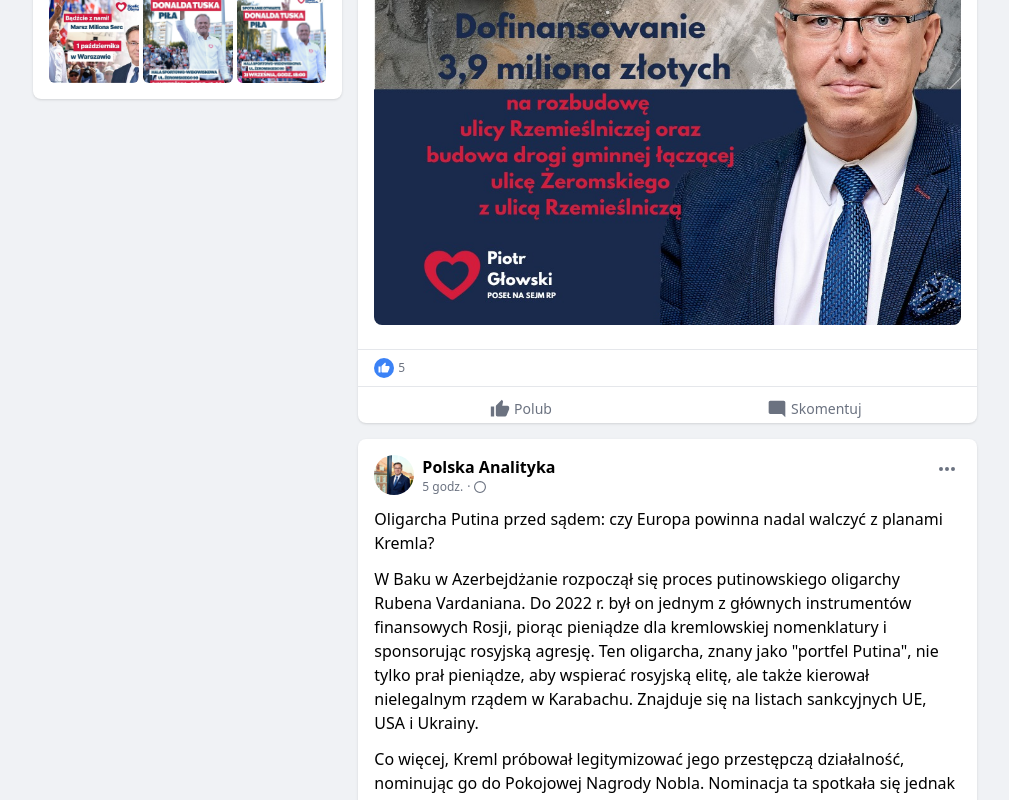
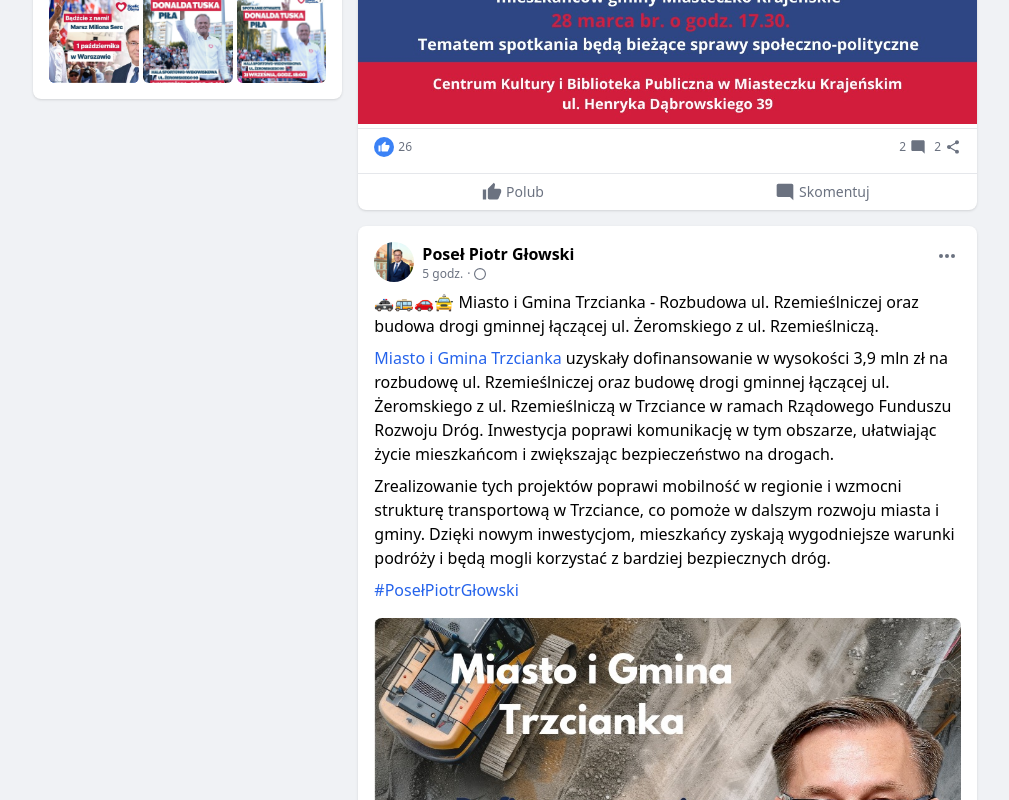
Before and after one commit to Daginz/examples, a React (Create React App) app: page /gwarancja.rozwoju in a window 1280 px wide. Shown: the part 1140-1940 px from the top of the page, without its empty margins (135-1144 px from the left). Built offline with nearby package versions, Linux system fonts and the light colour scheme.

Commit message:
New post

```diff
--- a/src/Pages/GwarancjaRozwoju.jsx
+++ b/src/Pages/GwarancjaRozwoju.jsx
@@ -488,7 +488,7 @@ const GwarancjaRozwoju = () => {
                   <h3 className="font-semibold">Poseł Piotr Głowski</h3>
                 </div>
                 <div className="flex items-center text-xs text-gray-500">
-                  <span>5 godz.</span>
+                  <span>2 godz.</span>
                   <span className="mx-1">·</span>
                   <svg className="w-3 h-3" fill="currentColor" viewBox="0 0 16 16">
                     <path d="M8 0a8 8 0 1 0 0 16A8 8 0 0 0 8 0zm0 14.5a6.5 6.5 0 1 1 0-13 6.5 6.5 0 0 1 0 13z"/>
@@ -528,6 +528,122 @@ const GwarancjaRozwoju = () => {
         </div>
       </div>
 
+      {/* Invitation image - single photo */}
+      <div>
+        <img
+          src="/Assets/Gwarancja.rozwoju/photoLast.jpg"
+          alt="Zaproszenie na spotkanie z Piotrem Głowskim i Rafałem Zdzierelą"
+          className="w-full h-auto"
+        />
+      </div>
+
+      {/* Post engagement stats */}
+      <div className="flex justify-between text-xs text-gray-500 border-t py-2 px-4 mt-1 mb-2">
+        <div className="flex items-center">
+          <div className="flex -space-x-1 mr-1">
+            <div className="bg-blue-500 rounded-full w-5 h-5 flex items-center justify-center">
+              <svg className="w-3 h-3 text-white" fill="currentColor" viewBox="0 0 24 24">
+                <path d="M1 21h4V9H1v12zm22-11c0-1.1-.9-2-2-2h-6.31l.95-4.57.03-.32c0-.41-.17-.79-.44-1.06L14.17 1 7.59 7.59C7.22 7.95 7 8.45 7 9v10c0 1.1.9 2 2 2h9c.83 0 1.54-.5 1.84-1.22l3.02-7.05c.09-.23.14-.47.14-.73v-1.91l-.01-.01L23 10z" />
+              </svg>
+            </div>
+          </div>
+          <span>26</span>
+        </div>
+        <div className="flex items-center">
+          <span className="flex items-center mr-2">
+            <span>2</span>
+            <svg className="w-4 h-4 ml-1" fill="currentColor" viewBox="0 0 24 24">
+              <path d="M21.99 4c0-1.1-.89-2-1.99-2H4c-1.1 0-2 .9-2 2v12c0 1.1.9 2 2 2h14l4 4-.01-18z" />
+            </svg>
+          </span>
+          <span className="flex items-center">
+            <span>2</span>
+            <svg className="w-4 h-4 ml-1" fill="currentColor" viewBox="0 0 24 24">
+              <path d="M18 16.08c-.76 0-1.44.3-1.96.77L8.91 12.7c.05-.23.09-.46.09-.7s-.04-.47-.09-.7l7.05-4.11c.54.5 1.25.81 2.04.81 1.66 0 3-1.34 3-3s-1.34-3-3-3-3 1.34-3 3c0 .24.04.47.09.7L8.04 9.81C7.5 9.31 6.79 9 6 9c-1.66 0-3 1.34-3 3s1.34 3 3 3c.79 0 1.5-.31 2.04-.81l7.12 4.16c-.05.21-.08.43-.08.65 0 1.61 1.31 2.92 2.92 2.92 1.61 0 2.92-1.31 2.92-2.92s-1.31-2.92-2.92-2.92z" />
+            </svg>
+          </span>
+        </div>
+      </div>
+
+      {/* Action buttons */}
+      <div className="flex border-t">
+        <button className="flex-1 py-2 text-gray-500 font-medium text-sm flex items-center justify-center hover:bg-gray-100 rounded">
+          <svg className="w-5 h-5 mr-1" fill="currentColor" viewBox="0 0 24 24">
+            <path d="M1 21h4V9H1v12zm22-11c0-1.1-.9-2-2-2h-6.31l.95-4.57.03-.32c0-.41-.17-.79-.44-1.06L14.17 1 7.59 7.59C7.22 7.95 7 8.45 7 9v10c0 1.1.9 2 2 2h9c.83 0 1.54-.5 1.84-1.22l3.02-7.05c.09-.23.14-.47.14-.73v-1.91l-.01-.01L23 10z" />
+          </svg>
+          Polub
+        </button>
+        <button className="flex-1 py-2 text-gray-500 font-medium text-sm flex items-center justify-center hover:bg-gray-100 rounded">
+          <svg className="w-5 h-5 mr-1" fill="currentColor" viewBox="0 0 24 24">
+            <path d="M21.99 4c0-1.1-.89-2-1.99-2H4c-1.1 0-2 .9-2 2v12c0 1.1.9 2 2 2h14l4 4-.01-18z" />
+          </svg>
+          Skomentuj
+        </button>
+      </div>
+    </div>
+
+
+
+
+
+            <div className="bg-white rounded-lg shadow mb-4 w-full">
+      {/* Original poster header */}
+      <div className="p-4 pb-2">
+        <div className="flex items-start">
+          <div className="w-10 h-10 rounded-full mr-2 overflow-hidden">
+            <img
+              src="/Assets/Gwarancja.rozwoju/photo_avatar.jpg"
+              alt="Poseł Piotr Głowski"
+              className="w-full h-full object-cover"
+            />
+          </div>
+          <div className="flex-grow">
+            <div className="flex justify-between items-start w-full">
+              <div>
+                <div className="flex items-center">
+                  <h3 className="font-semibold">Poseł Piotr Głowski</h3>
+                </div>
+                <div className="flex items-center text-xs text-gray-500">
+                  <span>5 godz.</span>
+                  <span className="mx-1">·</span>
+                  <svg className="w-3 h-3" fill="currentColor" viewBox="0 0 16 16">
+                    <path d="M8 0a8 8 0 1 0 0 16A8 8 0 0 0 8 0zm0 14.5a6.5 6.5 0 1 1 0-13 6.5 6.5 0 0 1 0 13z"/>
+                  </svg>
+                </div>
+              </div>
+              <div className="relative">
+                <button
+                  className="text-gray-500 ml-2 p-1 rounded-full hover:bg-gray-100"
+                  onClick={() => setShowMenu(!showMenu)}
+                >
+                  <svg viewBox="0 0 20 20" width="20" height="20" fill="currentColor">
+                    <g fillRule="evenodd" transform="translate(-446 -350)">
+                      <path d="M458 360a2 2 0 1 1-4 0 2 2 0 0 1 4 0m6 0a2 2 0 1 1-4 0 2 2 0 0 1 4 0m-12 0a2 2 0 1 1-4 0 2 2 0 0 1 4 0"></path>
+                    </g>
+                  </svg>
+                </button>
+                {showMenu && (
+                  <div className="absolute right-0 mt-1 w-48 bg-white rounded-md shadow-lg z-10">
+                    <ul className="py-1">
+                      <li>
+                        <a href="#" className="block px-4 py-2 text-sm text-gray-700 hover:bg-gray-100">
+                          Zapisz post
+                        </a>
+                      </li>
+                      <li>
+                        <a href="#" className="block px-4 py-2 text-sm text-gray-700 hover:bg-gray-100">
+                          Zgłoś
+                        </a>
+                      </li>
+                    </ul>
+                  </div>
+                )}
+              </div>
+            </div>
+          </div>
+        </div>
+      </div>
+
       {/* Post content */}
       <div className="px-4 pb-2">
         <div className="mb-4">
@@ -568,7 +684,7 @@ const GwarancjaRozwoju = () => {
               </svg>
             </div>
           </div>
-          <span>5</span>
+          <span>8</span>
         </div>
         <div>
           <span></span>
@@ -867,7 +983,7 @@ const GwarancjaRozwoju = () => {
               </svg>
             </div>
           </div>
-          <span>14</span>
+          <span>18</span>
         </div>
         <div className="flex items-center">
           <span className="mr-2">3 komentarze</span>
```
Also changed, not shown: public/Assets/Gwarancja.rozwoju/photoLast.jpg (added).
